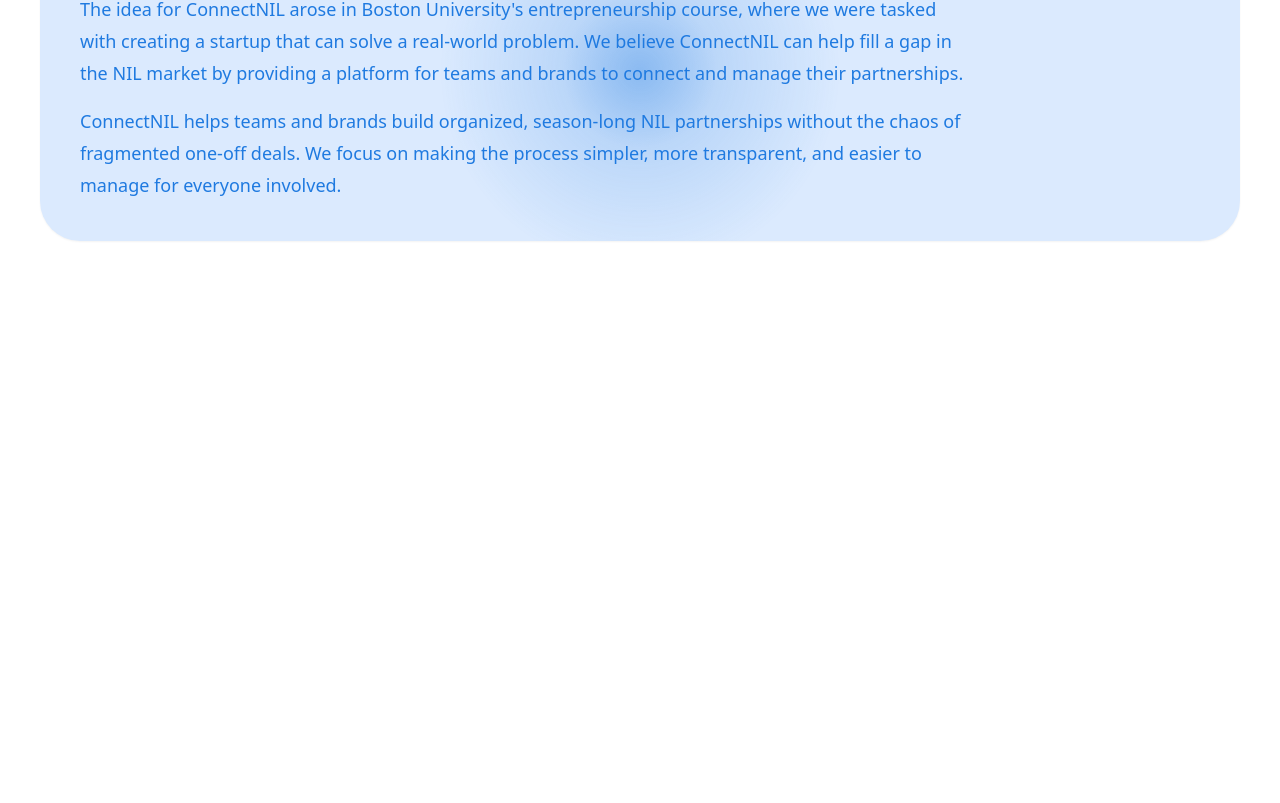
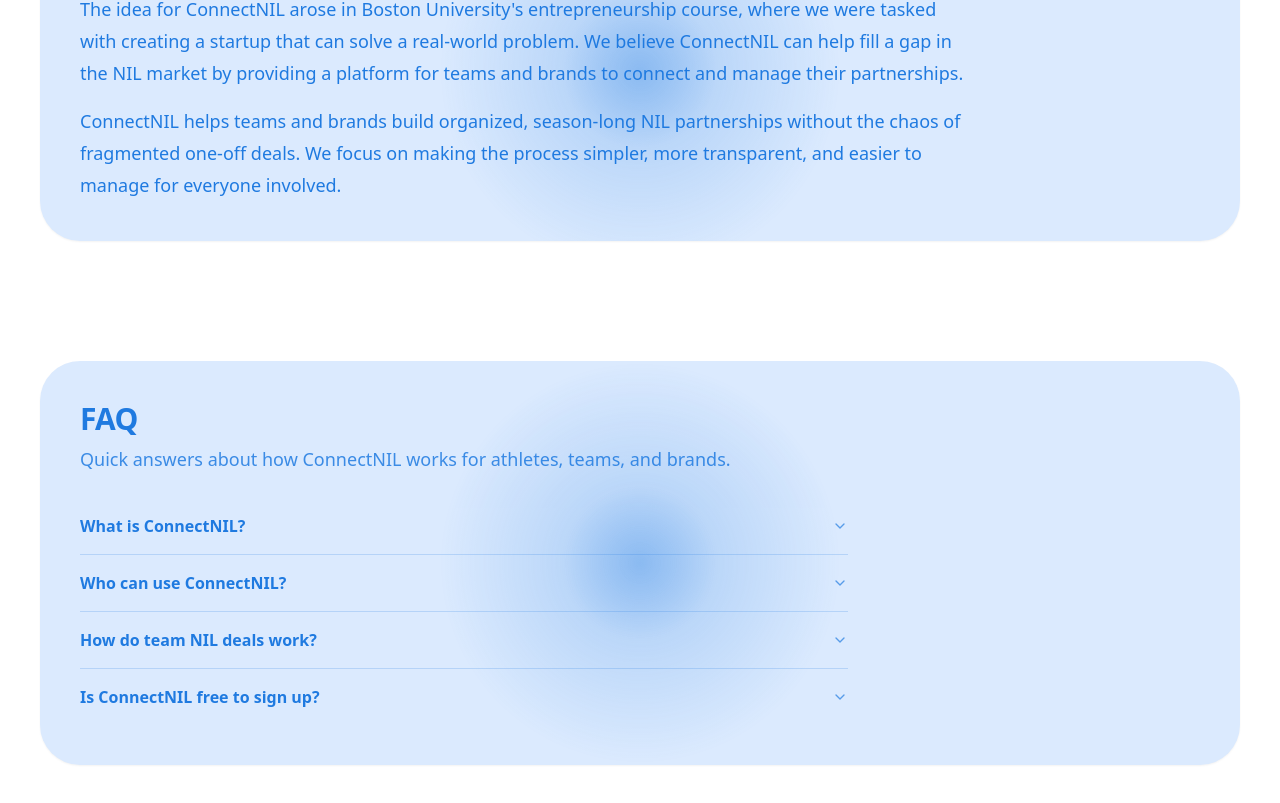
Before and after one commit to EvanLeongDS/ConnectNIL, a Next.js app: page / in a window 1280 px wide. Shown: the part 1271-2074 px from the top of the page. Before the commit the page ends 1592 px from the top, so only its background shows below. Built offline with nearby package versions, Linux system fonts and the light colour scheme; no server answers.

Commit message:
added faq part

```diff
--- a/app/globals.css
+++ b/app/globals.css
@@ -1,5 +1,3 @@
-@import "tw-animate-css";
-@import "shadcn/tailwind.css";
 @import "../components/MagicBento.css";
 @import "../components/MagicBubbleShell.css";
 @tailwind base;
--- a/app/page.tsx
+++ b/app/page.tsx
@@ -3,6 +3,7 @@
 import ThemeToggle from "@/components/ThemeToggle";
 import Particles from "@/components/Particles";
 import SpotlightCard from "@/components/SpotlightCard";
+import LandingFaq from "@/components/landing/LandingFaq";
 
 export default async function ConnectNILLandingPage() {
   const supabase = await createClient();
@@ -53,6 +54,9 @@
             </a>
             <a href="#about-us" className="text-base font-semibold text-black/70 transition hover:text-black dark:text-white/70 dark:hover:text-white">
               About us
+            </a>
+            <a href="#faq" className="text-base font-semibold text-black/70 transition hover:text-black dark:text-white/70 dark:hover:text-white">
+              FAQ
             </a>
             <Link href="/contact" className="text-base font-semibold text-black/70 transition hover:text-black dark:text-white/70 dark:hover:text-white">
               Contact
@@ -152,6 +156,8 @@
           </p>
         </SpotlightCard>
       </section>
+
+      <LandingFaq />
       </div>
     </div>
   );
--- /dev/null
+++ b/components/animate-ui/components/radix/accordion.tsx
@@ -0,0 +1,70 @@
+"use client";
+
+import * as React from "react";
+import * as AccordionPrimitive from "@radix-ui/react-accordion";
+import { ChevronDown } from "lucide-react";
+
+import { cn } from "@/lib/utils";
+
+const Accordion = AccordionPrimitive.Root;
+
+const AccordionItem = React.forwardRef<
+  React.ElementRef<typeof AccordionPrimitive.Item>,
+  React.ComponentPropsWithoutRef<typeof AccordionPrimitive.Item>
+>(({ className, ...props }, ref) => (
+  <AccordionPrimitive.Item ref={ref} className={cn("", className)} {...props} />
+));
+AccordionItem.displayName = "AccordionItem";
+
+type AccordionTriggerProps = React.ComponentPropsWithoutRef<typeof AccordionPrimitive.Trigger> & {
+  showArrow?: boolean;
+};
+
+const AccordionTrigger = React.forwardRef<
+  React.ElementRef<typeof AccordionPrimitive.Trigger>,
+  AccordionTriggerProps
+>(({ className, children, showArrow = true, ...props }, ref) => (
+  <AccordionPrimitive.Header className="flex">
+    <AccordionPrimitive.Trigger
+      ref={ref}
+      className={cn(
+        "group flex flex-1 items-center justify-between gap-3 py-4 text-left text-base font-semibold outline-none transition hover:opacity-90 focus-visible:ring-2 focus-visible:ring-[#1f7ae0]/40 dark:focus-visible:ring-[#93c5fd]/40",
+        className
+      )}
+      {...props}
+    >
+      {children}
+      {showArrow ? (
+        <ChevronDown
+          aria-hidden
+          className="h-4 w-4 shrink-0 text-[#1f7ae0]/70 transition-transform duration-200 group-data-[state=open]:rotate-180 dark:text-[#93c5fd]/70"
+        />
+      ) : null}
+    </AccordionPrimitive.Trigger>
+  </AccordionPrimitive.Header>
+));
+AccordionTrigger.displayName = AccordionPrimitive.Trigger.displayName;
+
+type AccordionContentProps = React.ComponentPropsWithoutRef<typeof AccordionPrimitive.Content> & {
+  keepRendered?: boolean;
+};
+
+const AccordionContent = React.forwardRef<
+  React.ElementRef<typeof AccordionPrimitive.Content>,
+  AccordionContentProps
+>(({ className, children, keepRendered = false, ...props }, ref) => (
+  <AccordionPrimitive.Content
+    ref={ref}
+    forceMount={keepRendered ? true : undefined}
+    className={cn(
+      "overflow-hidden data-[state=closed]:animate-accordion-up data-[state=open]:animate-accordion-down",
+      className
+    )}
+    {...props}
+  >
+    <div className="pb-4 pt-0 text-base leading-relaxed">{children}</div>
+  </AccordionPrimitive.Content>
+));
+AccordionContent.displayName = AccordionPrimitive.Content.displayName;
+
+export { Accordion, AccordionItem, AccordionTrigger, AccordionContent };
--- /dev/null
+++ b/components/landing/LandingFaq.tsx
@@ -0,0 +1,65 @@
+"use client";
+
+import {
+  Accordion,
+  AccordionContent,
+  AccordionItem,
+  AccordionTrigger,
+} from "@/components/animate-ui/components/radix/accordion";
+import SpotlightCard from "@/components/SpotlightCard";
+
+const FAQ_ITEMS = [
+  {
+    title: "What is ConnectNIL?",
+    content:
+      "ConnectNIL is a platform that helps athletes, teams, and brands create and manage Name, Image, and Likeness (NIL) partnerships—especially structured, season-long team deals—in one place.",
+  },
+  {
+    title: "Who can use ConnectNIL?",
+    content:
+      "Athletes can join team rosters and opt into deals. Team managers coordinate rosters and partnerships. Brands discover teams and run campaigns with clear deliverables and compensation.",
+  },
+  {
+    title: "How do team NIL deals work?",
+    content:
+      "Teams and brands agree on partnership terms on the platform. Athletes on the roster are notified, can opt in, and then complete deliverables with proof submissions while everyone tracks progress in the dashboard.",
+  },
+  {
+    title: "Is ConnectNIL free to sign up?",
+    content:
+      "You can create an account and explore the platform. Specific pricing for premium features may apply—check your dashboard or contact us for details.",
+  },
+];
+
+export default function LandingFaq() {
+  return (
+    <section id="faq" className="mx-auto max-w-7xl px-6 py-10 md:px-10 md:pb-24">
+      <SpotlightCard
+        className="rounded-[2.5rem] bg-[#dbeafe] p-8 shadow-sm dark:bg-[#1a2f5a] dark:shadow-none md:p-10"
+        spotlightColor="rgba(31, 122, 224, 0.44)"
+      >
+        <h2 className="text-3xl font-black tracking-tight text-[#1f7ae0] dark:text-[#93c5fd]">FAQ</h2>
+        <p className="mt-2 max-w-3xl text-lg leading-relaxed text-[#1f7ae0]/85 dark:text-[#93c5fd]/80">
+          Quick answers about how ConnectNIL works for athletes, teams, and brands.
+        </p>
+
+        <Accordion type="single" collapsible className="mt-6 w-full max-w-3xl">
+          {FAQ_ITEMS.map((item, index) => (
+            <AccordionItem
+              key={item.title}
+              value={`faq-${index + 1}`}
+              className="border-b border-[#1f7ae0]/20 last:border-b-0 dark:border-[#93c5fd]/20"
+            >
+              <AccordionTrigger showArrow className="text-[#1f7ae0] dark:text-[#93c5fd]">
+                {item.title}
+              </AccordionTrigger>
+              <AccordionContent className="text-[#1f7ae0]/90 dark:text-[#93c5fd]/85">
+                {item.content}
+              </AccordionContent>
+            </AccordionItem>
+          ))}
+        </Accordion>
+      </SpotlightCard>
+    </section>
+  );
+}
--- a/package.json
+++ b/package.json
@@ -9,6 +9,7 @@
     "lint": "next lint"
   },
   "dependencies": {
+    "@radix-ui/react-accordion": "^1.2.12",
     "@stripe/stripe-js": "^4.5.0",
     "@supabase/ssr": "^0.5.1",
     "@supabase/supabase-js": "^2.45.4",
@@ -25,8 +26,7 @@
     "resend": "^6.10.0",
     "shadcn": "^4.1.2",
     "stripe": "^17.3.0",
-    "tailwind-merge": "^3.5.0",
-    "tw-animate-css": "^1.4.0"
+    "tailwind-merge": "^3.5.0"
   },
   "devDependencies": {
     "@types/node": "^22.0.0",
--- a/tailwind.config.ts
+++ b/tailwind.config.ts
@@ -9,6 +9,20 @@
   ],
   theme: {
     extend: {
+      keyframes: {
+        "accordion-down": {
+          from: { height: "0" },
+          to: { height: "var(--radix-accordion-content-height)" },
+        },
+        "accordion-up": {
+          from: { height: "var(--radix-accordion-content-height)" },
+          to: { height: "0" },
+        },
+      },
+      animation: {
+        "accordion-down": "accordion-down 0.22s ease-out",
+        "accordion-up": "accordion-up 0.18s ease-out",
+      },
       colors: {
         background: "var(--background)",
         foreground: "var(--foreground)",
```
Also changed, not shown: 1 other file (tests, documents, lock files or other folders).
